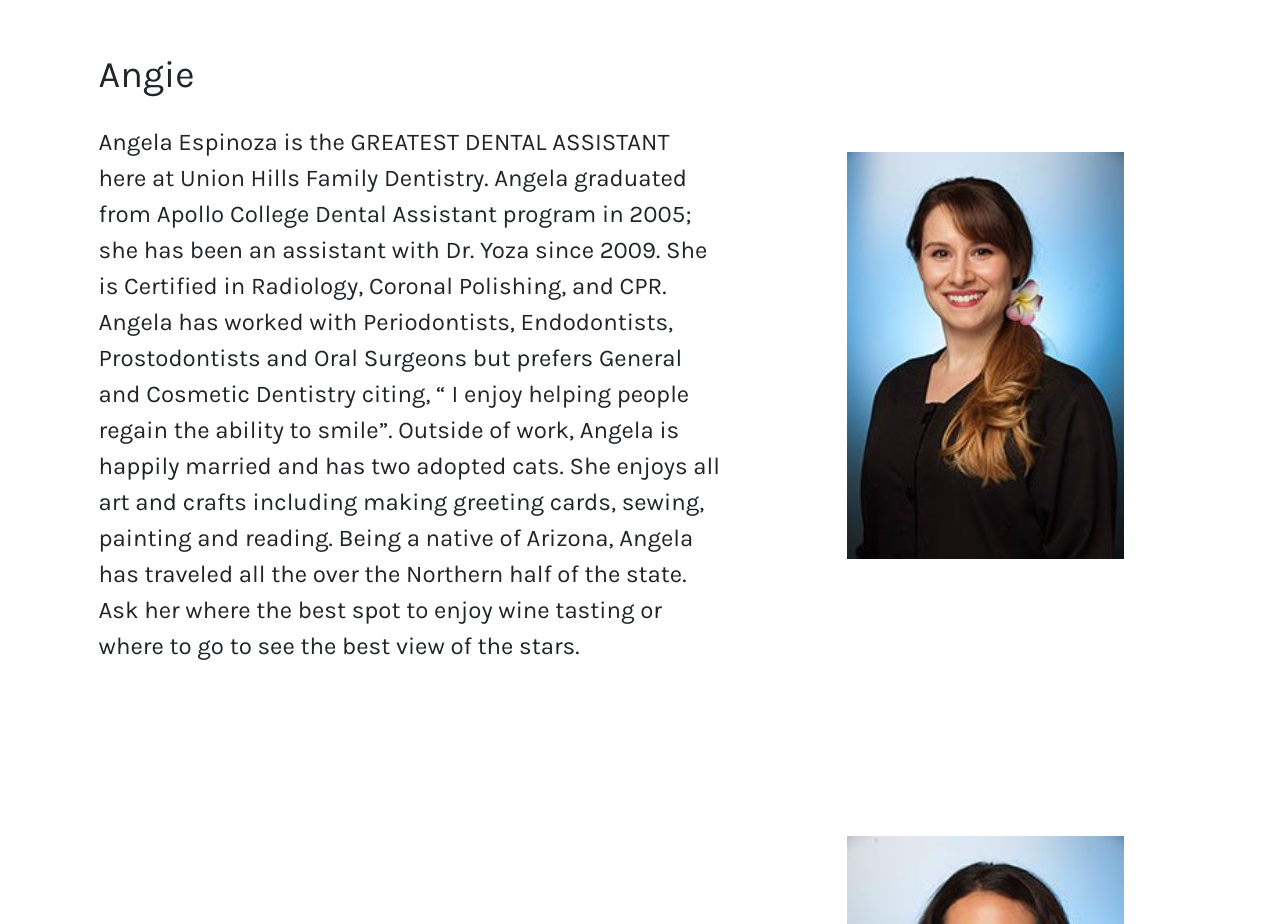
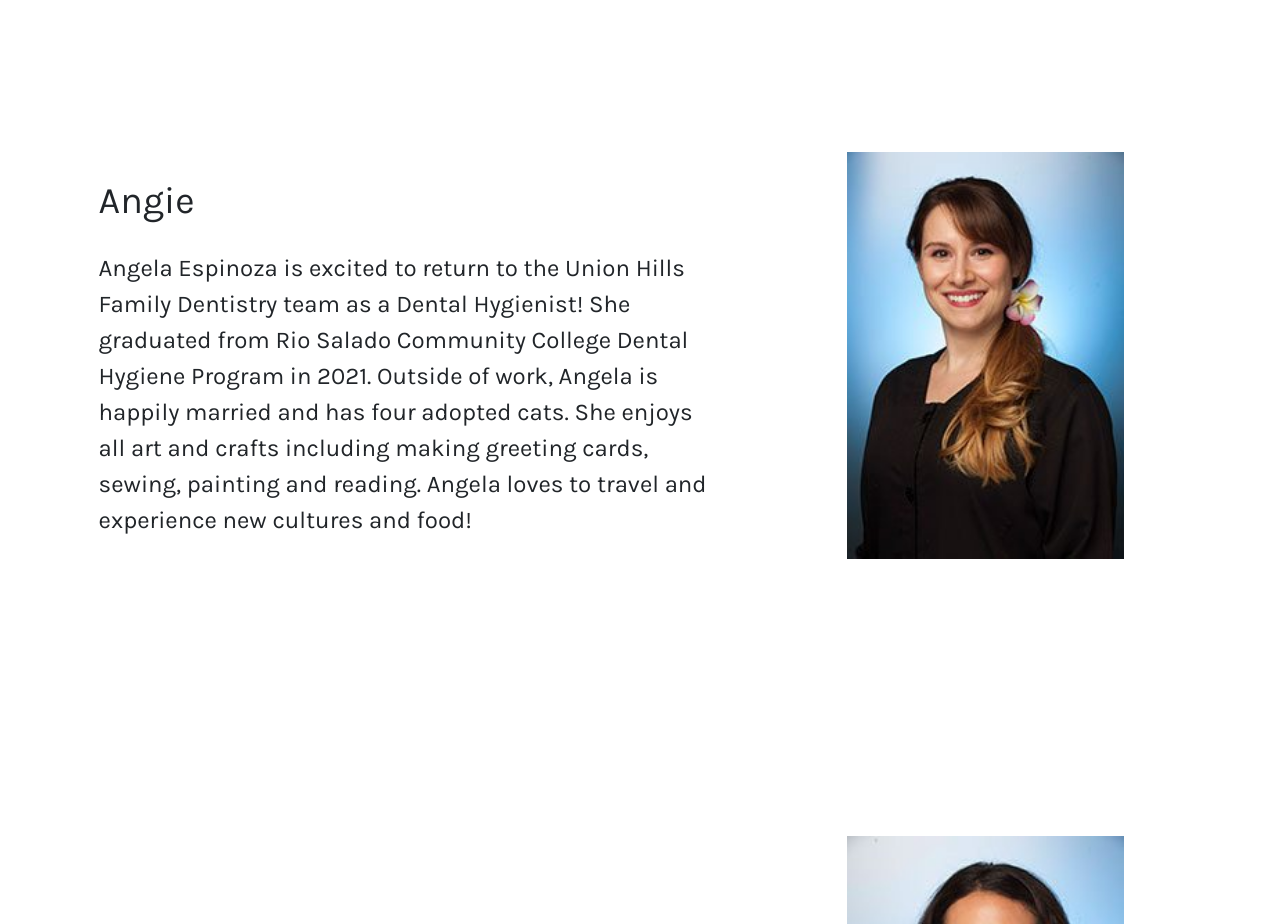
Before and after one commit to alexanderyoza/union-hills-family-dentistry, a React (Create React App) app in the folder client/: page /#/staff in a window 1280 px wide. Shown: the part 3060-3984 px from the top of the page. Built offline with nearby package versions, Linux system fonts and the light colour scheme.

Commit message:
changed image and bio

```diff
--- a/client/src/Components/Home.js
+++ b/client/src/Components/Home.js
@@ -2,7 +2,7 @@ import '../Styles/Home.css';
 import { useState, useEffect } from 'react';
 import { Link } from 'react-router-dom';
 import Header from './Header';
-import homepage from '../Assets/ocean.jpeg';
+import homepage from '../Assets/ocean.png';
 import SiteOverview from './SiteOverview';
 import SiteOverviewMobile from './SiteOverviewMobile';
 
--- a/client/src/Components/Team/Angie.js
+++ b/client/src/Components/Team/Angie.js
@@ -13,18 +13,12 @@ function Angie() {
                     Angie
                 </div>
                 <div className='team-blurb'>
-                    Angela Espinoza is the GREATEST DENTAL ASSISTANT here at Union Hills
-                    Family Dentistry. Angela graduated from Apollo College Dental Assistant
-                    program in 2005; she has been an assistant with Dr. Yoza since 2009. She
-                    is Certified in Radiology, Coronal Polishing, and CPR. Angela has worked
-                    with Periodontists, Endodontists, Prostodontists and Oral Surgeons but
-                    prefers General and Cosmetic Dentistry citing, “ I enjoy helping people
-                    regain the ability to smile”. Outside of work, Angela is happily married
-                    and has two adopted cats. She enjoys all art and crafts including making
-                    greeting cards, sewing, painting and reading. Being a native of Arizona,
-                    Angela has traveled all the over the Northern half of the state. Ask her
-                    where the best spot to enjoy wine tasting or where to go to see the best
-                    view of the stars.
+                    Angela Espinoza is excited to return to the Union Hills Family Dentistry
+                    team as a Dental Hygienist! She graduated from Rio Salado Community
+                    College Dental Hygiene Program in 2021. Outside of work, Angela is
+                    happily married and has four adopted cats. She enjoys all art and
+                    crafts including making greeting cards, sewing, painting and reading.
+                    Angela loves to travel and experience new cultures and food!
                 </div>
             </div>
         </div>
--- a/client/src/Styles/Home.css
+++ b/client/src/Styles/Home.css
@@ -27,7 +27,7 @@
     width: 100%;
     height: 100%;
     object-fit: cover;
-    object-position: bottom;
+    object-position: top;
     z-index: -100;
 }
 
```
Also changed, not shown: 7 other files (tests, documents, lock files or other folders).
